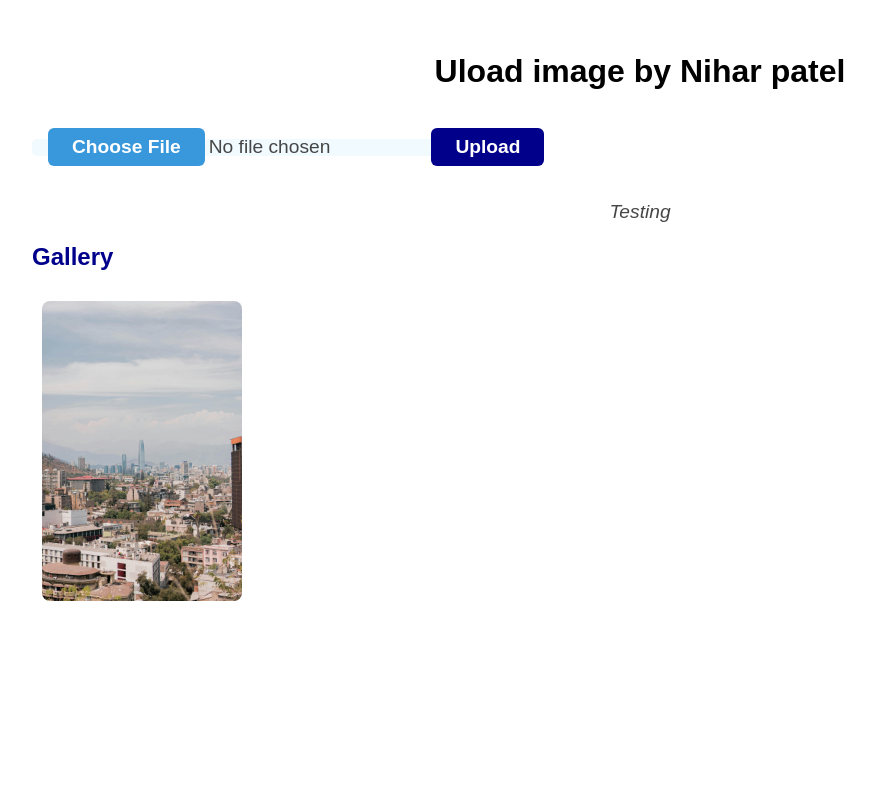
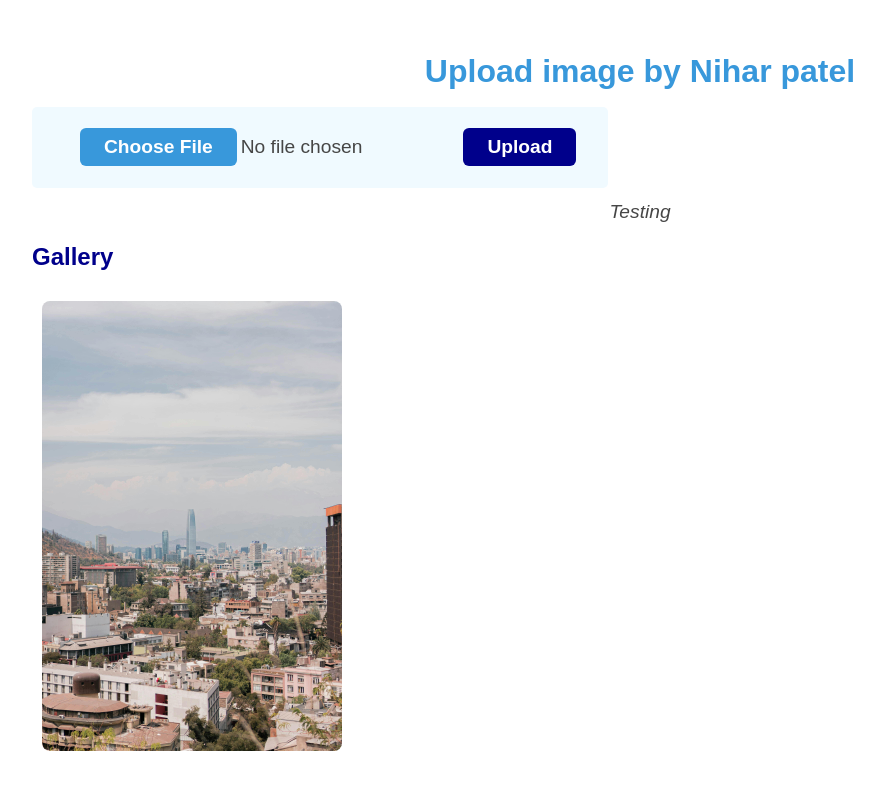
Before and after one commit to Nihar24685475/ET721-spring-2026, a Flask app: page / in a window 1280 px wide. Shown: the whole page, without its empty margins (0-884 px from the left). Run offline with Flask 3, Linux system fonts and the light colour scheme; data that the repository does not hold is empty.

Commit message:
small change

```diff
--- a/lab17/static/imguploader_style.css
+++ b/lab17/static/imguploader_style.css
@@ -1,12 +1,12 @@
 *{box-sizing: border-box;}
 img{width:100%; display: block;}
 body{font-family: Arial; padding:1.5rem;}
-.title{text-align: center; color: 3898db;}
+.title{text-align: center; color: #3898db;}
 #uploadFrom{
     background-color: rgb(240,250,255);
     width: 1000px;
     margin: 2rem auto;
-    padding: 2rem auto;
+    padding: 2rem;
     border-radius: 5px;
 
 }
@@ -33,7 +33,7 @@ body{font-family: Arial; padding:1.5rem;}
 #imageinput::file-selector-button:hover, .btnupload:hover{
     background-color: crimson;
 }
-#massage{
+#message{
     text-align: center;
     font-size: 1.2rem;
     color: rgb(70,70,70);
@@ -44,7 +44,7 @@ body{font-family: Arial; padding:1.5rem;}
 .card{
     margin: 10px;
     text-align: center;
-    width: 200px;
+    width: 300px;
     overflow:hidden;
     border-radius: 8px;
 }
--- a/lab17/templates/index.html
+++ b/lab17/templates/index.html
@@ -7,13 +7,13 @@
     <link rel="stylesheet" href="{{url_for('static', filename = 'imguploader_style.css')}}">
 </head>
 <body>
-    <h1 class="title">Uload image by Nihar patel</h1>
+    <h1 class="title">Upload image by Nihar patel</h1>
     <from id="uploadFrom">
         <input type="file" name="image" id="imageinput" required>
         <button type="submit" class="btnupload"> Upload</button>
     </from>
 
-    <p id="massage">Testing</p>
+    <p id="message">Testing</p>
 
     <h2 class="subtitle">Gallery</h2>
     <div class="gallery" id="gallery">
```
